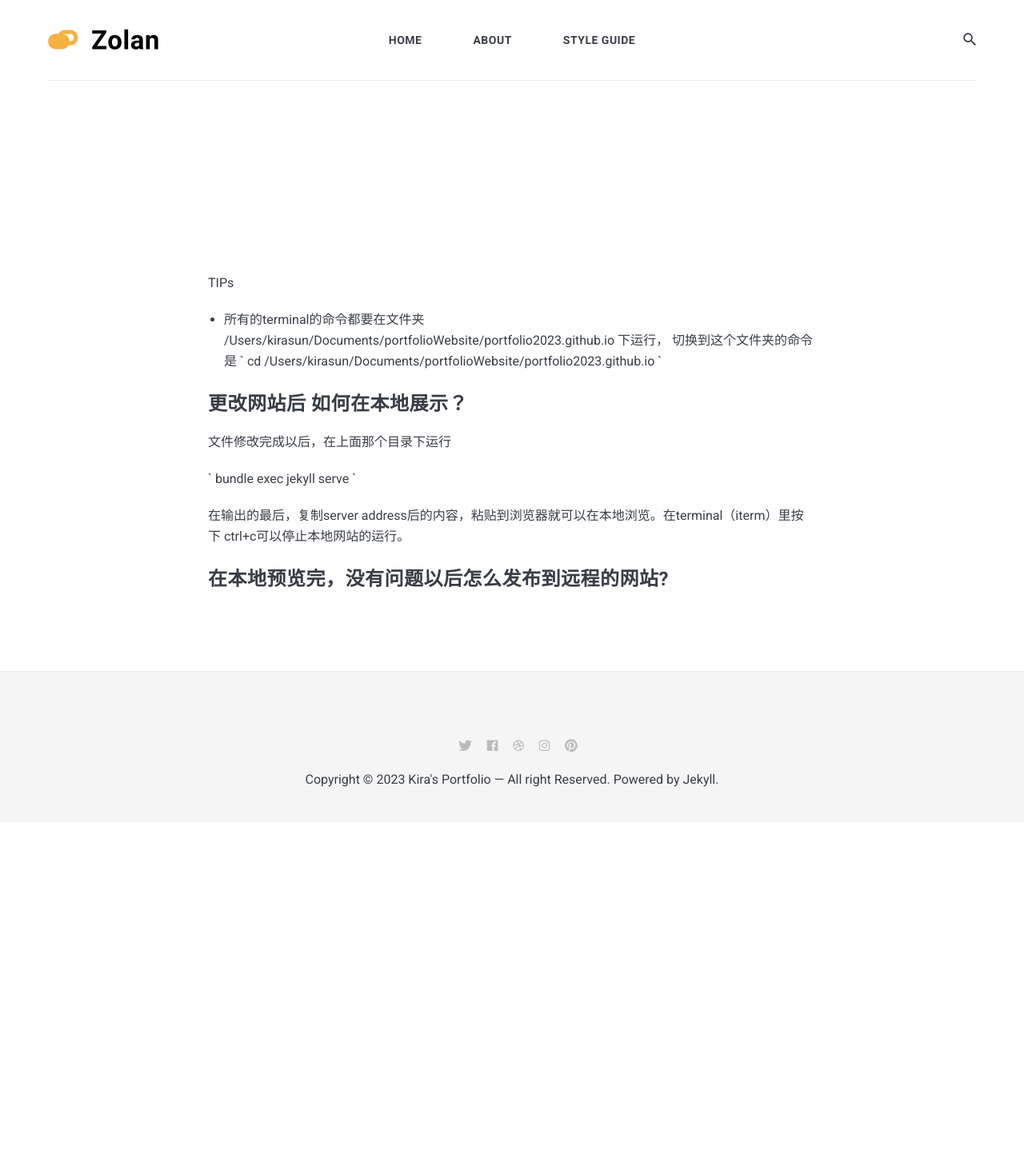
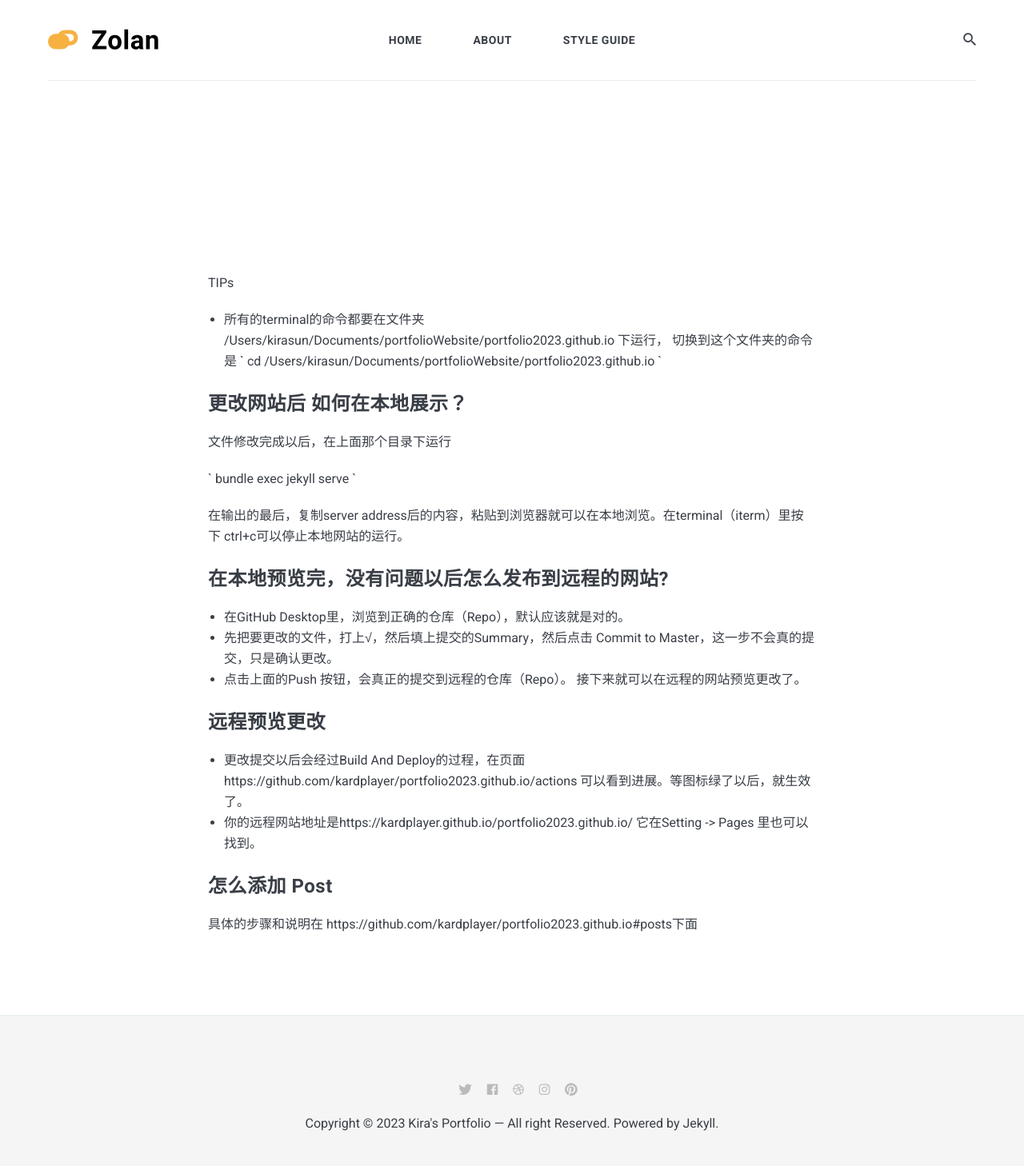
Before and after one commit to artemsheludko/zolan, a Jekyll site: the page built from TIPs.md, in a window 1280 px wide. Shown: the whole page at 80% size. Built offline with Jekyll 4.4.1, drawn with Linux system fonts in a browser that asks for light colours; nearby versions of some CDN libraries; our own code applies the rules of GitHub Pages for plain Markdown files; before the commit the page ends 1028 px from its top, so only the background shows below that.

Commit message:
Update Tips

```diff
--- a/TIPs.md
+++ b/TIPs.md
@@ -16,3 +16,15 @@ bundle exec jekyll serve
 
 
 ### 在本地预览完，没有问题以后怎么发布到远程的网站?
+* 在GitHub Desktop里，浏览到正确的仓库（Repo），默认应该就是对的。
+* 先把要更改的文件，打上√，然后填上提交的Summary，然后点击 Commit to Master，这一步不会真的提交，只是确认更改。
+* 点击上面的Push 按钮，会真正的提交到远程的仓库（Repo）。 接下来就可以在远程的网站预览更改了。
+
+### 远程预览更改
+
+* 更改提交以后会经过Build And Deploy的过程，在页面 https://github.com/kardplayer/portfolio2023.github.io/actions 可以看到进展。等图标绿了以后，就生效了。
+* 你的远程网站地址是https://kardplayer.github.io/portfolio2023.github.io/ 它在Setting -> Pages 里也可以找到。
+
+
+### 怎么添加 Post
+具体的步骤和说明在 https://github.com/kardplayer/portfolio2023.github.io#posts下面
```
